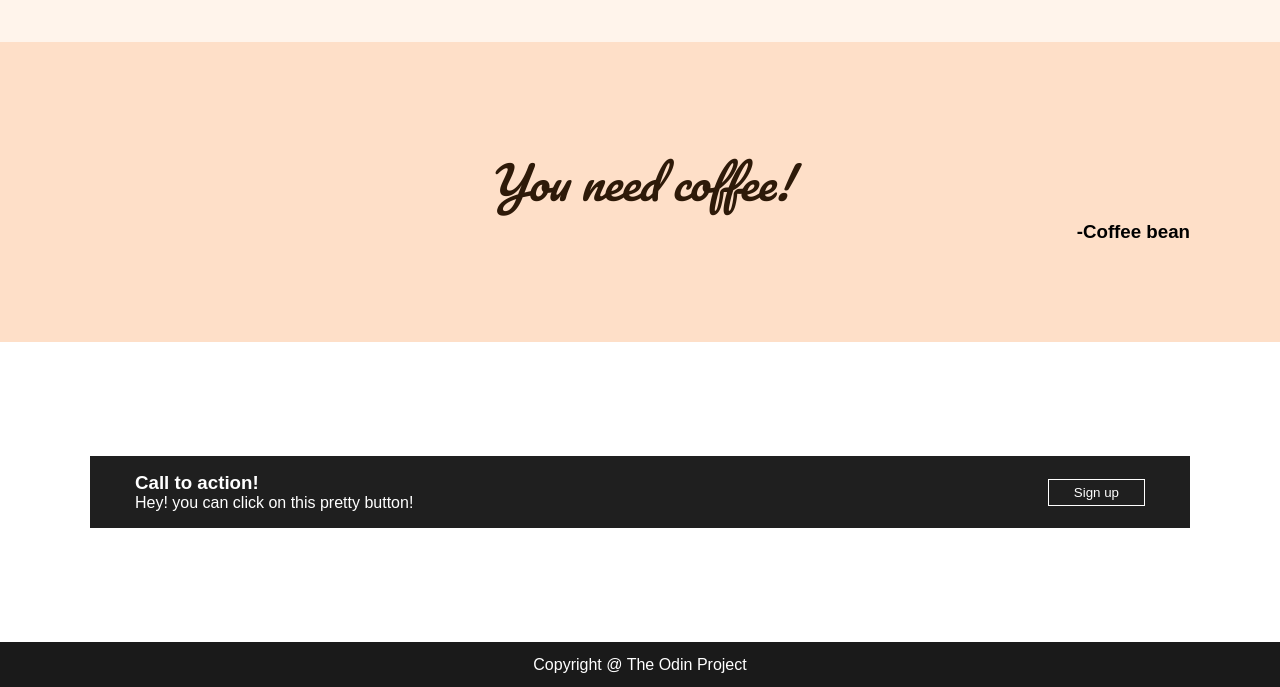
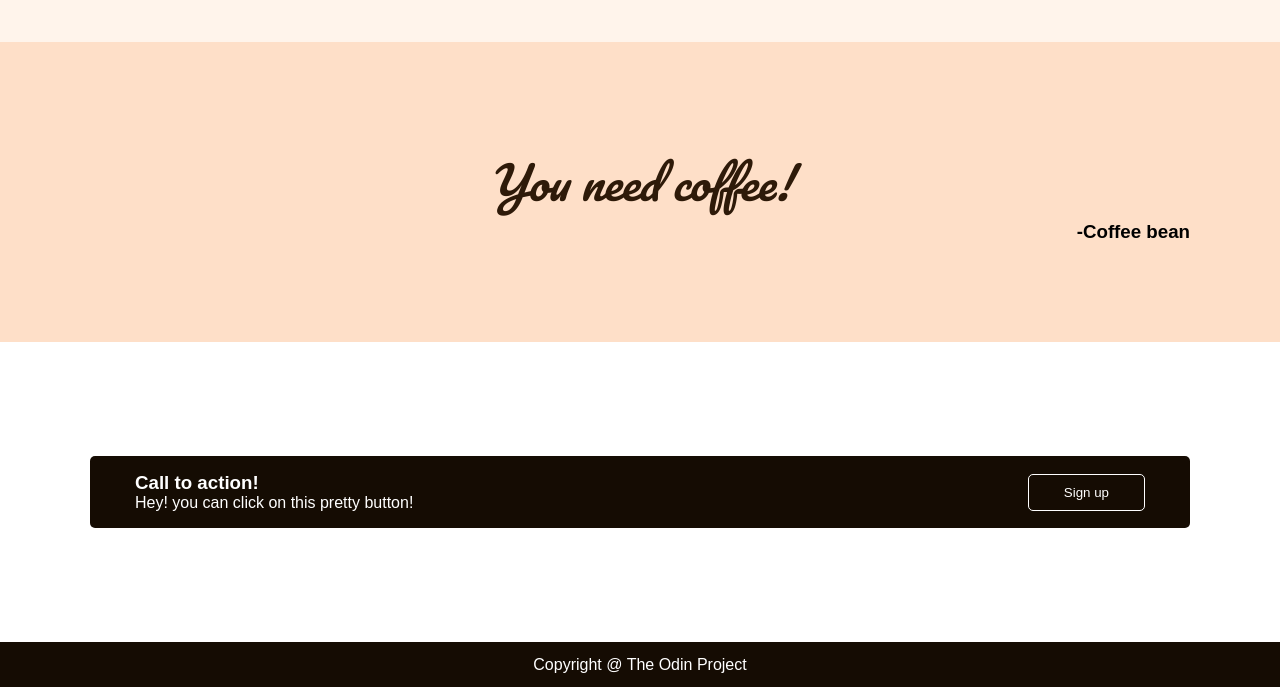
Before and after one commit to kamaladdi34/odin-landing-page, a plain HTML site: page index.html in a window 1280 px wide. Shown: the part 845-1532 px from the top of the page. Drawn offline with Linux system fonts and the light colour scheme.

Commit message:
Change footer styling

```diff
--- a/style.css
+++ b/style.css
@@ -146,19 +146,27 @@ main h3{
     height: 300px;
 }
 .call-to-action-container{
-    background-color: rgb(31, 31, 31);
+    background-color: #150c03;
     color: white;
     padding: 16px 45px 16px 45px;
     display: flex;
     align-items: center;
     width: 100%;
     justify-content: space-between;
+    border-radius: 5px;
 }
 .call-to-action-container button{
-    padding: 5px 25px 5px 25px;
+    padding: 10px 35px 10px 35px;
     background-color: transparent;
     color: rgb(255, 255, 255);
     border: 1px solid white;
+    border-radius: 5px;
+}
+.call-to-action-container button:hover{
+    background-color: transparent;
+    color: #fedfc8;
+    border-color: #fedfc8;
+    cursor: pointer;
 }
 footer{
     display: flex;
@@ -166,5 +174,5 @@ footer{
     align-items: center;
     height: 45px;
     color: white;
-    background-color: rgb(26, 26, 26);
+    background-color: #150c03;
 }
```
